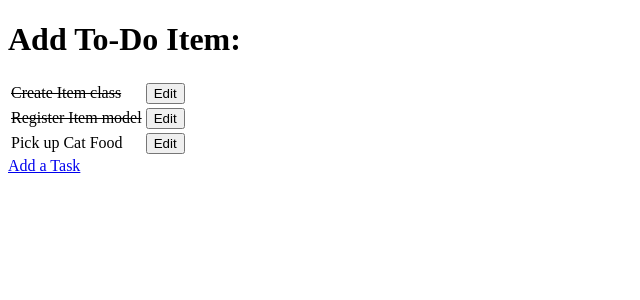
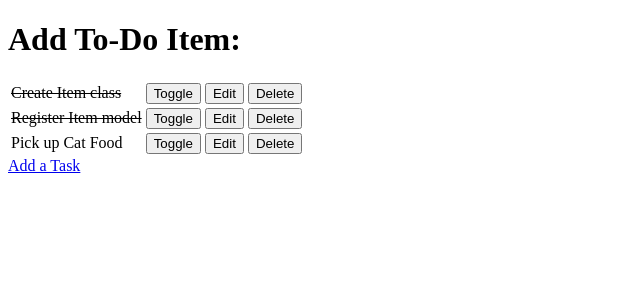
Before and after one commit to Retr01234/hello_django, a Django app: page / in a window 1280 px wide. Shown: the top 300 px of the page, without its empty margins (0-640 px from the left). Run offline with Django 3.2, Linux system fonts and the light colour scheme; data comes from the database, SQL or seed files in the repository.

Commit message:
feature: add delete feature

```diff
--- a/crud/templates/crud/crud_app.html
+++ b/crud/templates/crud/crud_app.html
@@ -19,8 +19,18 @@
         <td>{{ item.name }}</td>
         {% endif %}
         <td>
+          <a href="/toggle/{{ item.id }}">
+            <button>Toggle</button>
+          </a>
+        </td>
+        <td>
           <a href="/edit/{{ item.id }}">
             <button>Edit</button>
+          </a>
+        </td>
+        <td>
+          <a href="/delete/{{ item.id }}">
+            <button>Delete</button>
           </a>
         </td>
       </tr>
--- a/crud/views.py
+++ b/crud/views.py
@@ -41,3 +41,16 @@ def edit_item(request, item_id):
         'form': form
     }
     return render(request, 'crud/edit_item.html', context)
+
+
+def toggle_item(request, item_id):
+    item = get_object_or_404(Item, id=item_id)
+    item.done = not item.done
+    item.save()
+    return redirect('get_todo_items')
+
+
+def delete_item(request, item_id):
+    item = get_object_or_404(Item, id=item_id)
+    item.delete()
+    return redirect('get_todo_items')
--- a/django_crud/urls.py
+++ b/django_crud/urls.py
@@ -15,11 +15,13 @@ Including another URLconf
 """
 from django.contrib import admin
 from django.urls import path
-from crud.views import get_todo_items, add_item, edit_item
+from crud.views import get_todo_items, add_item, edit_item, toggle_item, delete_item
 
 urlpatterns = [
     path('admin/', admin.site.urls),
     path('', get_todo_items, name='get_todo_items'),
     path('add', add_item, name='add'),
-    path('edit(<item_id>', edit_item, name='edit')
+    path('edit(<item_id>', edit_item, name='edit'),
+    path('toggle(<item_id>', toggle_item, name='toggle'),
+    path('delete(<item_id>', delete_item, name='delete')
 ]
```
